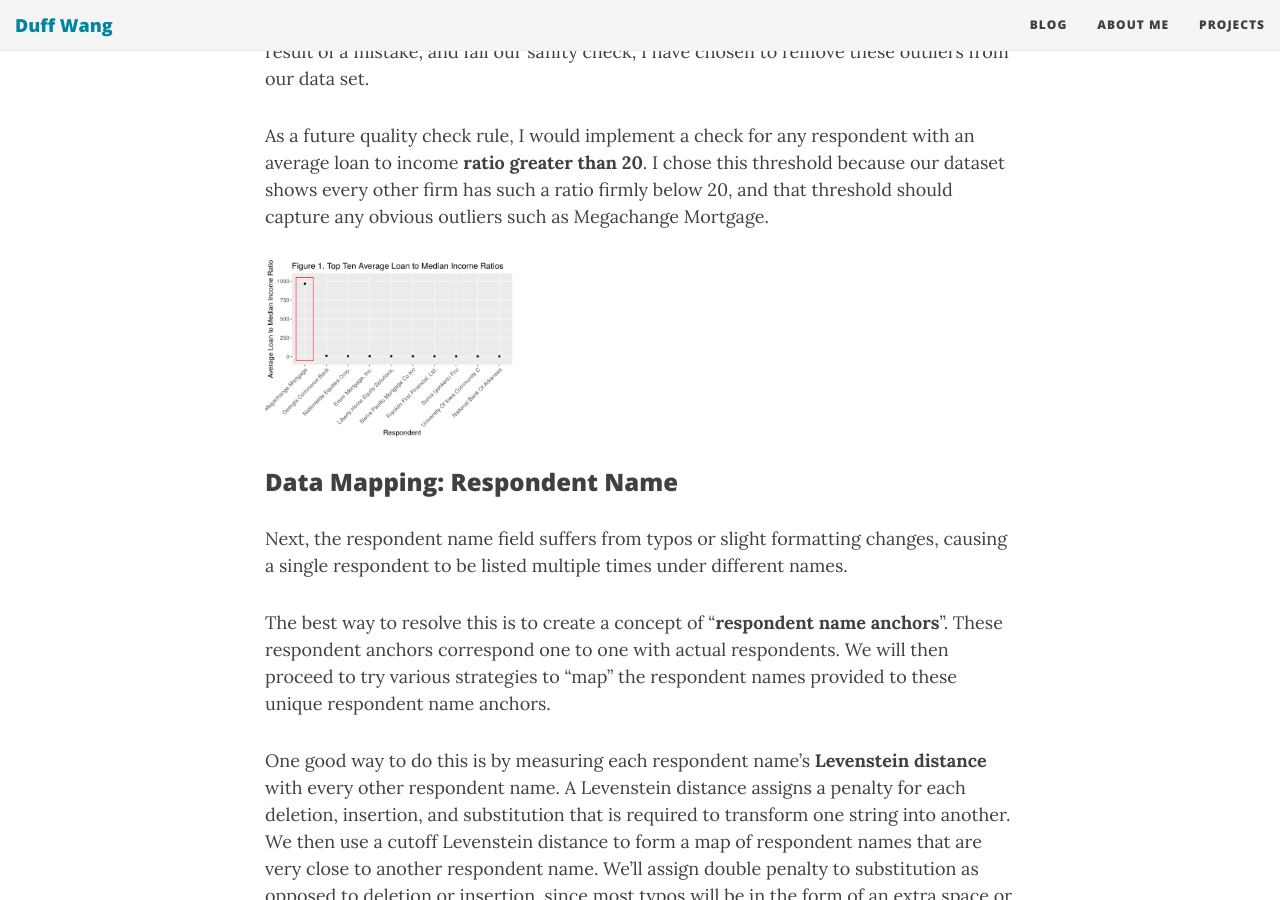
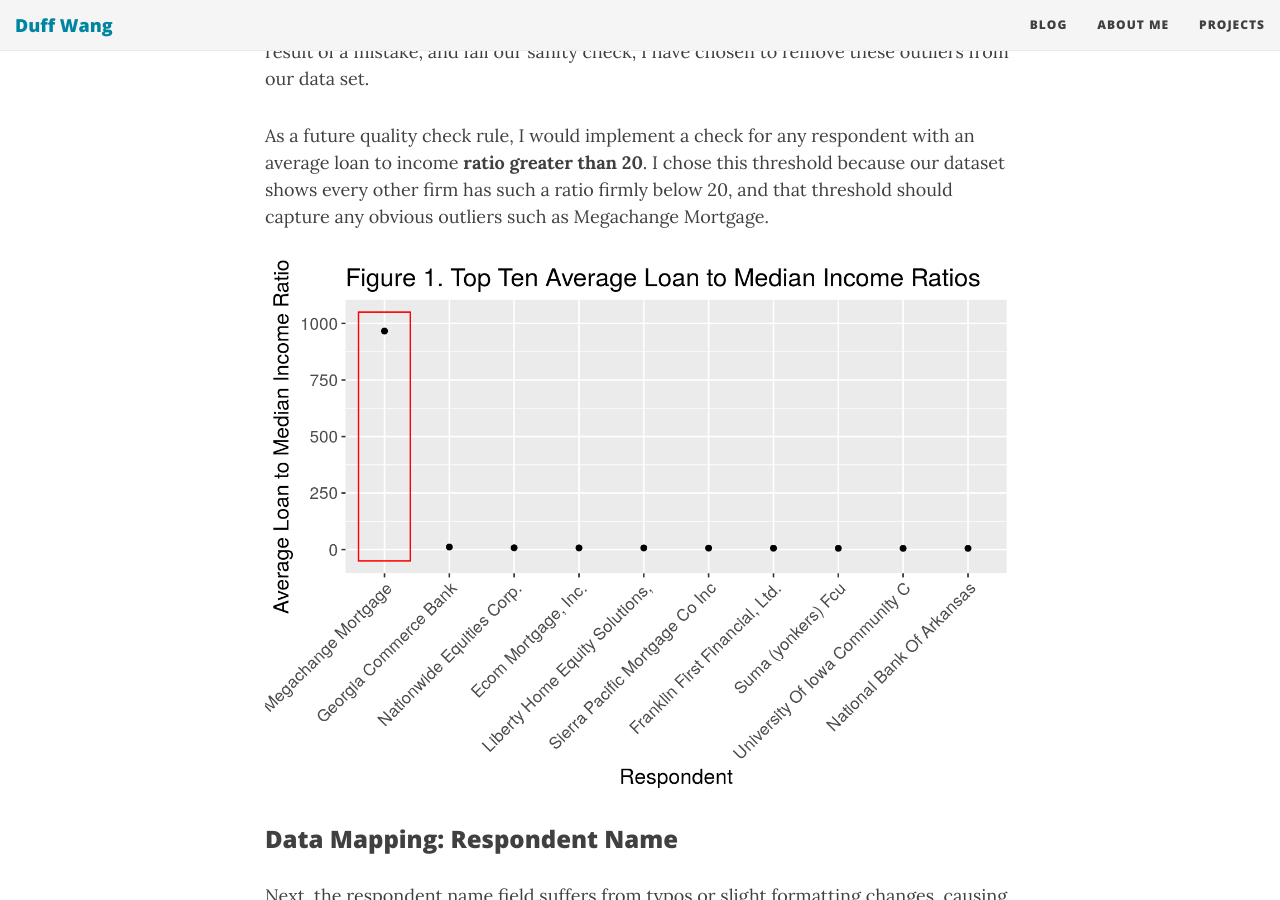
Before and after one commit to duffwang/duffwang.github.io, a Jekyll site: the page built from _posts/2019-02-19-data-cleaning.md, in a window 1280 px wide and 900 px high, scrolled down 1138 px. Built offline with Jekyll 4.4.1, drawn with Linux system fonts in a browser that asks for light colours; nearby versions of some CDN libraries; comment, search, counter and statistics services are not loaded.

Commit message:
image size

```diff
--- a/_posts/2019-02-19-data-cleaning.md
+++ b/_posts/2019-02-19-data-cleaning.md
@@ -17,7 +17,7 @@
 
 As a future quality check rule, I would implement a check for any respondent with an average loan to income **ratio greater than 20**. I chose this threshold because our dataset shows every other firm has such a ratio firmly below 20, and that threshold should capture any obvious outliers such as Megachange Mortgage.
 
-<img src="/img/outlier-1.png" width="250px"/>
+<img src="/img/outlier-1.png" width="750px"/>
 
 
 
```
